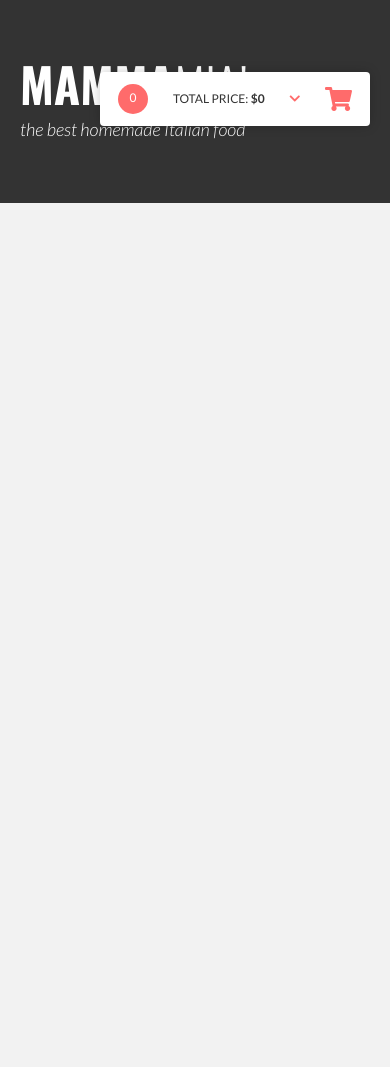
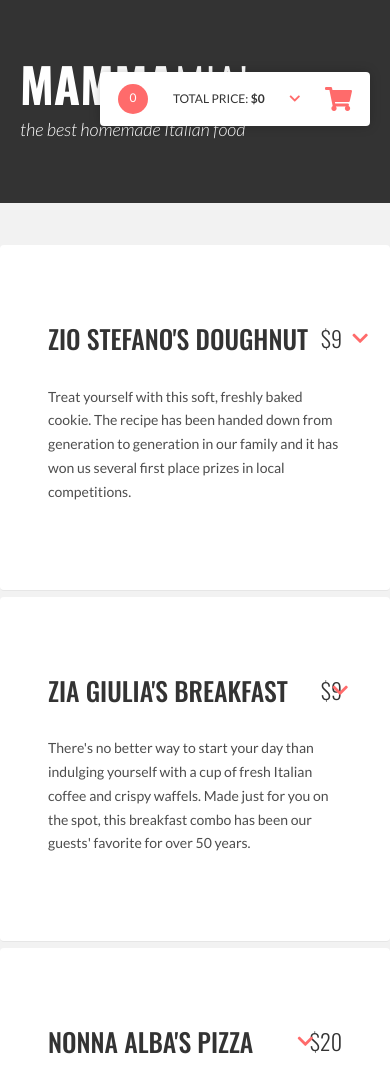
Before and after one commit to mmagari/project-pizzeria, a website: page src/index.html in a window 390 px wide. Shown: the top 1067 px of the page. Before the commit the page ends 844 px from the top, so only its background shows below. Drawn offline with nearby package versions, Linux system fonts and the light colour scheme; files that its build step writes are made by us from their sources.

Commit message:
add accordion js function

```diff
--- a/src/index.html
+++ b/src/index.html
@@ -58,7 +58,7 @@
     <div id="product-list" class="product-list container"></div>
 
     <script id="template-menu-product" type="text/x-handlebars-template">
-      <article class="product active"> <!-- product -->
+      <article class="product"> <!-- product -->
 
           <header class="product__header">
             <h3 class="product__name no-spacing">{{ name }} <i class="fas fa-chevron-down product__icon"></i></h3>
--- a/src/js/script.js
+++ b/src/js/script.js
@@ -52,7 +52,69 @@ const select = {
     menuProduct: Handlebars.compile(document.querySelector(select.templateOf.menuProduct).innerHTML),
   };
 
+  class Product{
+    constructor(id, data){
+      const thisProduct = this;
+      thisProduct.id = id;
+      thisProduct.data = data;
+      thisProduct.renderInMenu();
+      console.log('new Product: ', thisProduct);
+      thisProduct.initAccordion();
+    }
+    renderInMenu(){
+      const thisProduct = this;
+      /* generate HTML based on template */
+      const generatedHTML = templates.menuProduct(thisProduct.data);
+      /* create element using utils.createElementFromHTML */
+      thisProduct.element = utils.createDOMFromHTML(generatedHTML);
+      /* find menu container */
+      const menuContainer = document.querySelector(select.containerOf.menu);
+      /* add element to menu */
+      menuContainer.appendChild(thisProduct.element);
+    }
+    initAccordion(){
+      const thisProduct = this;
+      /* find the clickable trigger (the element that should react to clicking) */
+      const clickableTrigger = document.querySelectorAll(select.menuProduct.clickable);
+      /* START: add event listener to clickable trigger on event click */
+      function handleClick(event){
+      /* prevent default action for event */
+      event.preventDefault();
+      /* find active product (product that has active class) */
+      const activeProduct = document.querySelector('article.active');
+      /* if there is active product and it's not thisProduct.element, remove class active from it */
+      if (activeProduct != null && activeProduct != thisProduct.element){
+        activeProduct.classList.remove(classNames.menuProduct.wrapperActive);
+        thisProduct.element.classList.add(classNames.menuProduct.wrapperActive);
+        event.stopImmediatePropagation();
+      }else {
+        /* toggle active class on thisProduct.element */
+        thisProduct.element.classList.toggle(classNames.menuProduct.wrapperActive);
+        event.stopImmediatePropagation();
+       }
+      }
+    clickableTrigger.forEach(function(element){
+    element.addEventListener('click', handleClick);
+    });
+    }
+  }
+
+
   const app = {
+    initMenu: function(){
+      const thisApp = this;
+      console.log('thisApp.data: ', thisApp.data);
+      for(let productData in thisApp.data.products){
+        new Product(productData, thisApp.data.products[productData]);
+      }
+    },
+
+    initData: function(){
+      const thisApp = this;
+
+      thisApp.data = dataSource;
+    },
+
     init: function(){
       const thisApp = this;
       console.log('*** App starting ***');
@@ -60,8 +122,9 @@ const select = {
       console.log('classNames:', classNames);
       console.log('settings:', settings);
       console.log('templates:', templates);
+      thisApp.initData();
+      thisApp.initMenu();
     },
   };
-
   app.init();
 }
```
Also changed, not shown: 2 other files.
